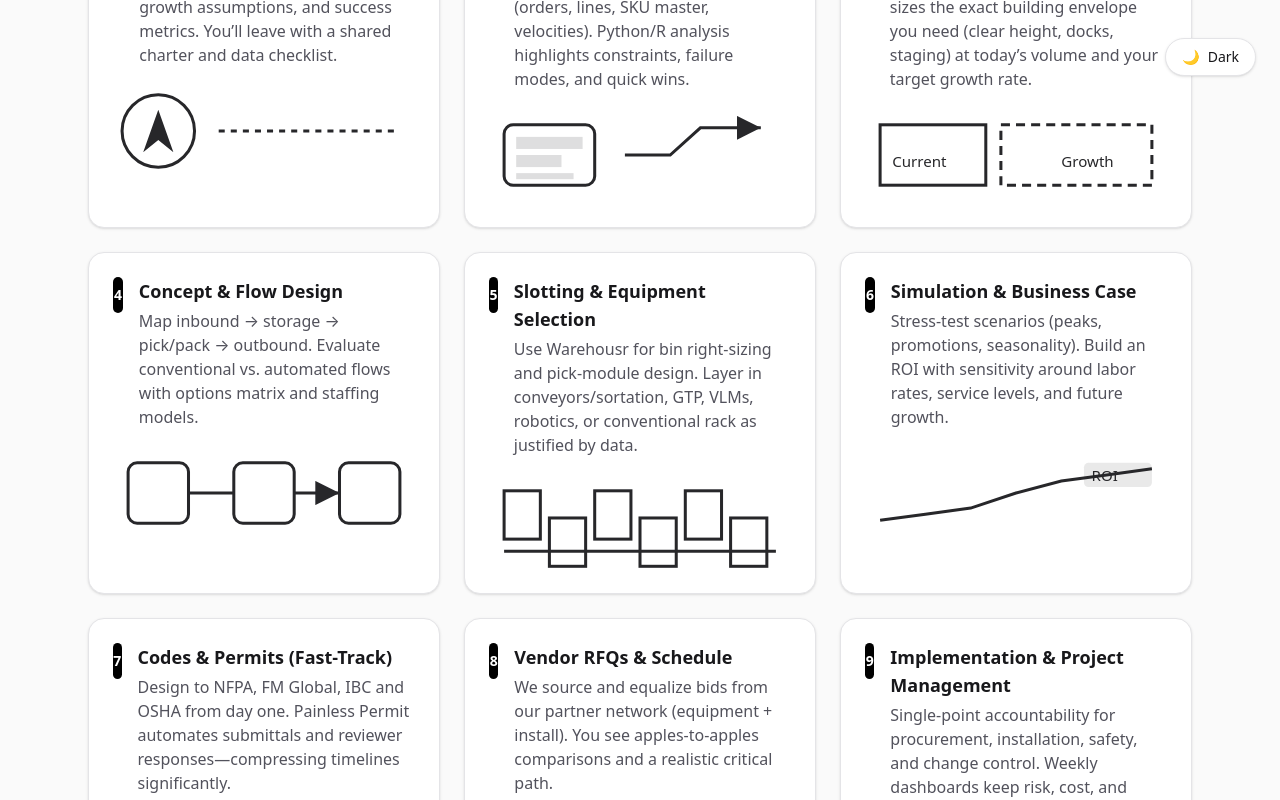
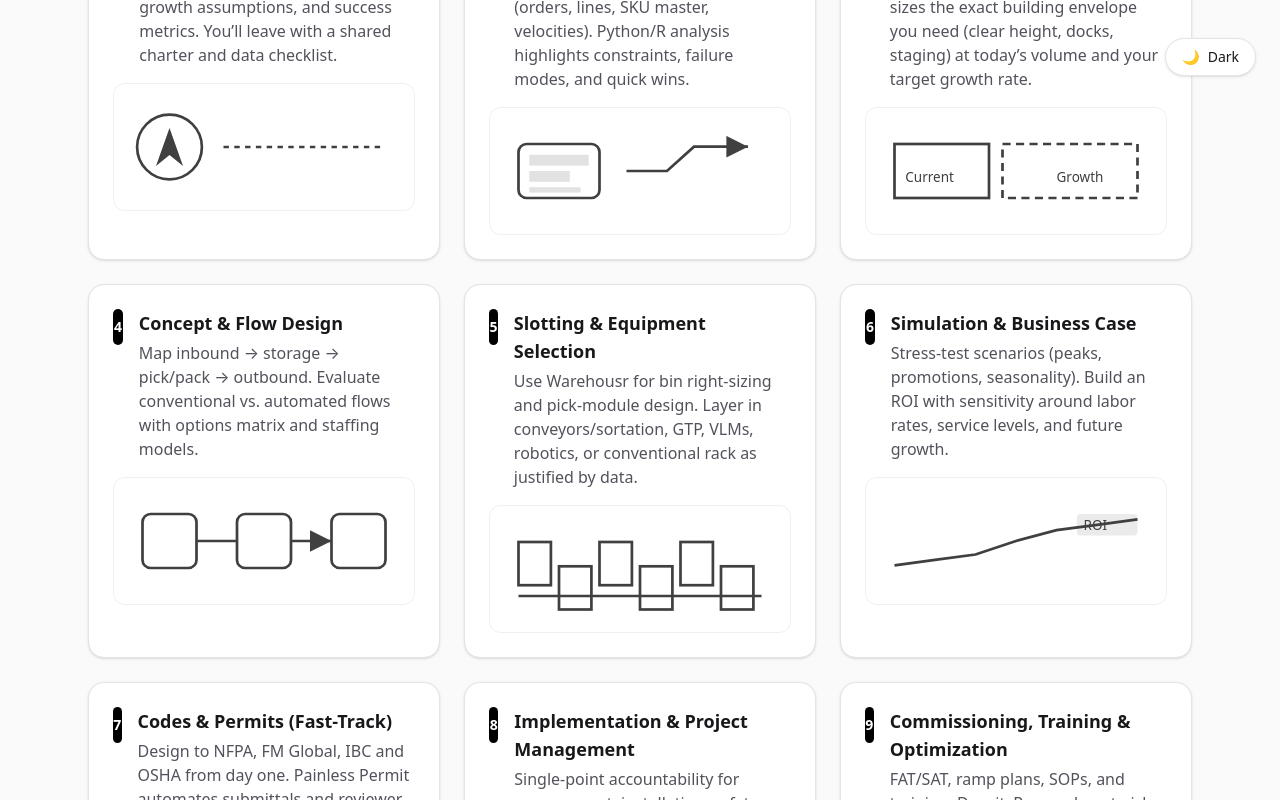
Before and after one commit to a-a-ronc/intralog-headless, a Next.js app: page /design-build/our-process in a window 1280 px wide. Shown: the part 700-1500 px from the top of the page. Built offline with nearby package versions, Linux system fonts and the light colour scheme.

Commit message:
adding code to be able to add animations from canva to website while maintaining smaller file size and load time

```diff
--- /dev/null
+++ b/app/design-build/our-process/HoverIcon.tsx
@@ -0,0 +1,119 @@
+"use client";
+
+import React, { useId, useRef } from "react";
+import { Player } from "@lottiefiles/react-lottie-player";
+
+type HoverIconProps = {
+  accent: string;
+  Graphic: () => JSX.Element;
+  poster?: string;
+  anim?: string; // animated WebP/GIF or MP4
+  lottieSrc?: string;
+  title: string;
+};
+
+export default function HoverIcon({
+  accent,
+  Graphic,
+  poster,
+  anim,
+  lottieSrc,
+  title,
+}: HoverIconProps) {
+  const id = useId();
+  const playerRef = useRef<any>(null);
+  const videoRef = useRef<HTMLVideoElement | null>(null);
+
+  const isMP4 = anim?.toLowerCase().endsWith(".mp4");
+
+  const shouldReduceMotion = () =>
+    typeof window !== "undefined" &&
+    window.matchMedia &&
+    window.matchMedia("(prefers-reduced-motion: reduce)").matches;
+
+  const handleEnter = () => {
+    if (shouldReduceMotion()) return;
+    if (playerRef.current) playerRef.current.play?.();
+    if (videoRef.current) {
+      // start only on hover for performance
+      videoRef.current.play().catch(() => {});
+    }
+  };
+
+  const handleLeave = () => {
+    if (playerRef.current) playerRef.current.stop?.();
+    if (videoRef.current) {
+      videoRef.current.pause();
+      videoRef.current.currentTime = 0;
+    }
+  };
+
+  return (
+    <div
+      className="group mt-4 rounded-xl p-4 transition-all"
+      style={{ boxShadow: "inset 0 0 0 1px rgba(0,0,0,.06)" }}
+      onMouseEnter={handleEnter}
+      onMouseLeave={handleLeave}
+    >
+      {/* idle/hover color via currentColor */}
+      <div className="transition-colors" style={{ color: "rgb(63 63 70)" /* zinc-700 */ }}>
+        <div className="transition-[filter,box-shadow,color]" style={{ filter: "grayscale(1)" }}>
+          {!lottieSrc && !poster && !anim ? (
+            <Graphic />
+          ) : lottieSrc ? (
+            <Player
+              ref={playerRef}
+              autoplay={false}
+              loop
+              src={lottieSrc}
+              className="w-full h-24"
+            />
+          ) : (
+            <div className="relative">
+              {poster ? (
+                <img
+                  src={poster}
+                  alt={`${title} preview`}
+                  className="w-full h-auto block"
+                  loading="lazy"
+                  decoding="async"
+                />
+              ) : null}
+
+              {isMP4 ? (
+                <video
+                  ref={videoRef}
+                  src={anim}
+                  muted
+                  loop
+                  playsInline
+                  preload="none"
+                  className="absolute inset-0 w-full h-full opacity-0 transition-opacity duration-200 anim-overlay object-cover"
+                />
+              ) : (
+                <img
+                  src={anim!}
+                  alt=""
+                  className="absolute inset-0 w-full h-full opacity-0 transition-opacity duration-200 anim-overlay"
+                  loading="lazy"
+                  decoding="async"
+                />
+              )}
+            </div>
+          )}
+        </div>
+      </div>
+
+      {/* hover effects */}
+      <style>{`
+        .group:hover { box-shadow: inset 0 0 0 1px ${accent}22, 0 0 0 4px ${accent}11; }
+        .group:hover > div { color: ${accent}; }
+        .group:hover > div > div { filter: grayscale(0); }
+        .group:hover .anim-overlay { opacity: 1; }
+        @media (prefers-reduced-motion: reduce) {
+          .group:hover .anim-overlay { opacity: 0; }
+        }
+      `}</style>
+    </div>
+  );
+}
--- a/app/design-build/our-process/page.tsx
+++ b/app/design-build/our-process/page.tsx
@@ -1,5 +1,6 @@
 // app/design-build/our-process/page.tsx
 import type { Metadata } from "next";
+import HoverIcon from "./HoverIcon";
 
 export const metadata: Metadata = {
   title: "Our Process | Design–Build",
@@ -12,7 +13,26 @@ type Step = {
   title: string;
   description: string;
   Graphic: () => JSX.Element;
+  // Optional hover animation media (export from Canva)
+  // poster: static grayscale-friendly still image
+  // anim: animated WebP/GIF (no play button) revealed on hover
+  poster?: string;
+  anim?: string;
+  lottieSrc?: string;
 };
+
+const ACCENTS = [
+  "#3DA9FC", // 1 Discovery – electric blue
+  "#A3E635", // 2 Data – lime
+  "#FACC15", // 3 Footprint – amber
+  "#3DA9FC", // 4 Concept – blue
+  "#0A1F44", // 5 Slotting – navy
+  "#A3E635", // 6 Simulation/ROI – lime
+  "#EF4444", // 7 Compliance – red
+  "#3DA9FC", // 8 Implementation – blue
+  "#A3E635", // 9 Commissioning – lime
+];
+
 
 const Card = ({ children }: { children: React.ReactNode }) => (
   <div className="rounded-2xl border border-zinc-200 bg-white p-6 shadow-sm hover:shadow-md transition-shadow">
@@ -109,6 +129,9 @@ const GraphicLoop = () => (
   </svg>
 );
 
+
+// TODO: i will be adding animated files from canva and need to figure out how best to export so it renders quickly and does not have a play button; wwill want to have hoveron
+// function where graphic is grey and white background and when user hovers over graphic the animation starts working and it is illuminated with the original colors
 const steps: Step[] = [
   {
     number: 1,
@@ -161,20 +184,13 @@ const steps: Step[] = [
   },
   {
     number: 8,
-    title: "Vendor RFQs & Schedule",
-    description:
-      "We source and equalize bids from our partner network (equipment + install). You see apples-to-apples comparisons and a realistic critical path.",
-    Graphic: GraphicGantt,
-  },
-  {
-    number: 9,
     title: "Implementation & Project Management",
     description:
       "Single-point accountability for procurement, installation, safety, and change control. Weekly dashboards keep risk, cost, and schedule on track.",
     Graphic: GraphicGantt,
   },
   {
-    number: 10,
+    number: 9,
     title: "Commissioning, Training & Optimization",
     description:
       "FAT/SAT, ramp plans, SOPs, and training. DensityPro can boost picker throughput up to 20% by sequencing optimal paths. Seasonal re-slotting stays easy.",
@@ -196,8 +212,8 @@ export default function Page() {
         </p>
       </header>
 
-      <section className="grid gap-6 sm:grid-cols-2">
-        {steps.map(({ number, title, description, Graphic }) => (
+      <section className="grid gap-6 sm:grid-cols-2 lg:grid-cols-3">
+        {steps.map(({ number, title, description, Graphic, poster, anim, lottieSrc }) => (
           <Card key={number}>
             <div className="flex items-start gap-4">
               <Badge n={number} />
@@ -206,9 +222,14 @@ export default function Page() {
                 <p className="mt-1 text-zinc-600">{description}</p>
               </div>
             </div>
-            <div className="mt-4 text-zinc-800">
-              <Graphic />
-            </div>
+            <HoverIcon
+              accent="#2563eb"
+              Graphic={Graphic}
+              poster={poster}
+              anim={anim}
+              lottieSrc={lottieSrc}
+              title={title}
+            />
           </Card>
         ))}
       </section>
--- a/package.json
+++ b/package.json
@@ -9,6 +9,7 @@
     "lint": "next lint"
   },
   "dependencies": {
+    "@lottiefiles/react-lottie-player": "^3.6.0",
     "@tailwindcss/postcss": "^4.1.12",
     "autoprefixer": "^10.4.21",
     "framer-motion": "^12.23.12",
```
Also changed, not shown: 1 other file (tests, documents, lock files or other folders).
